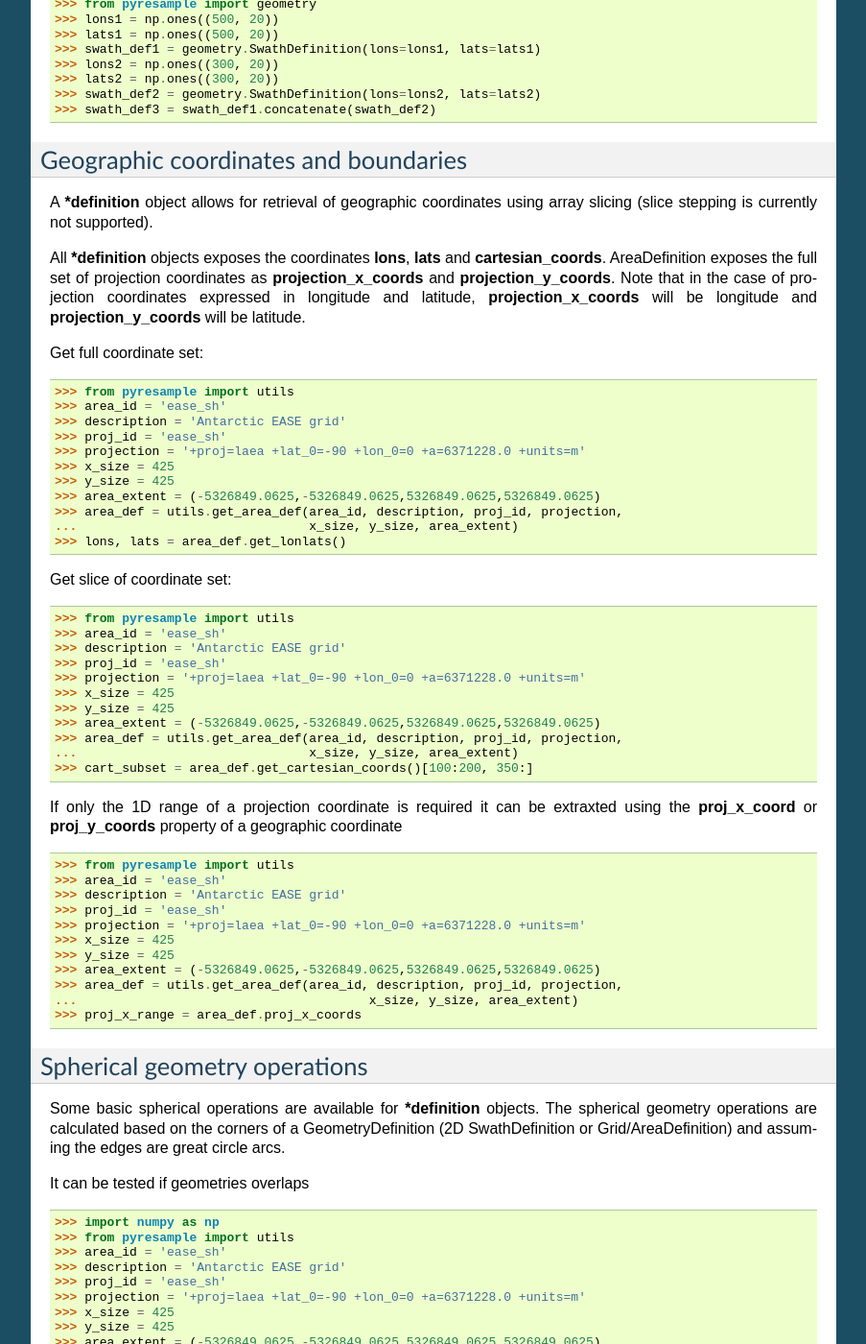
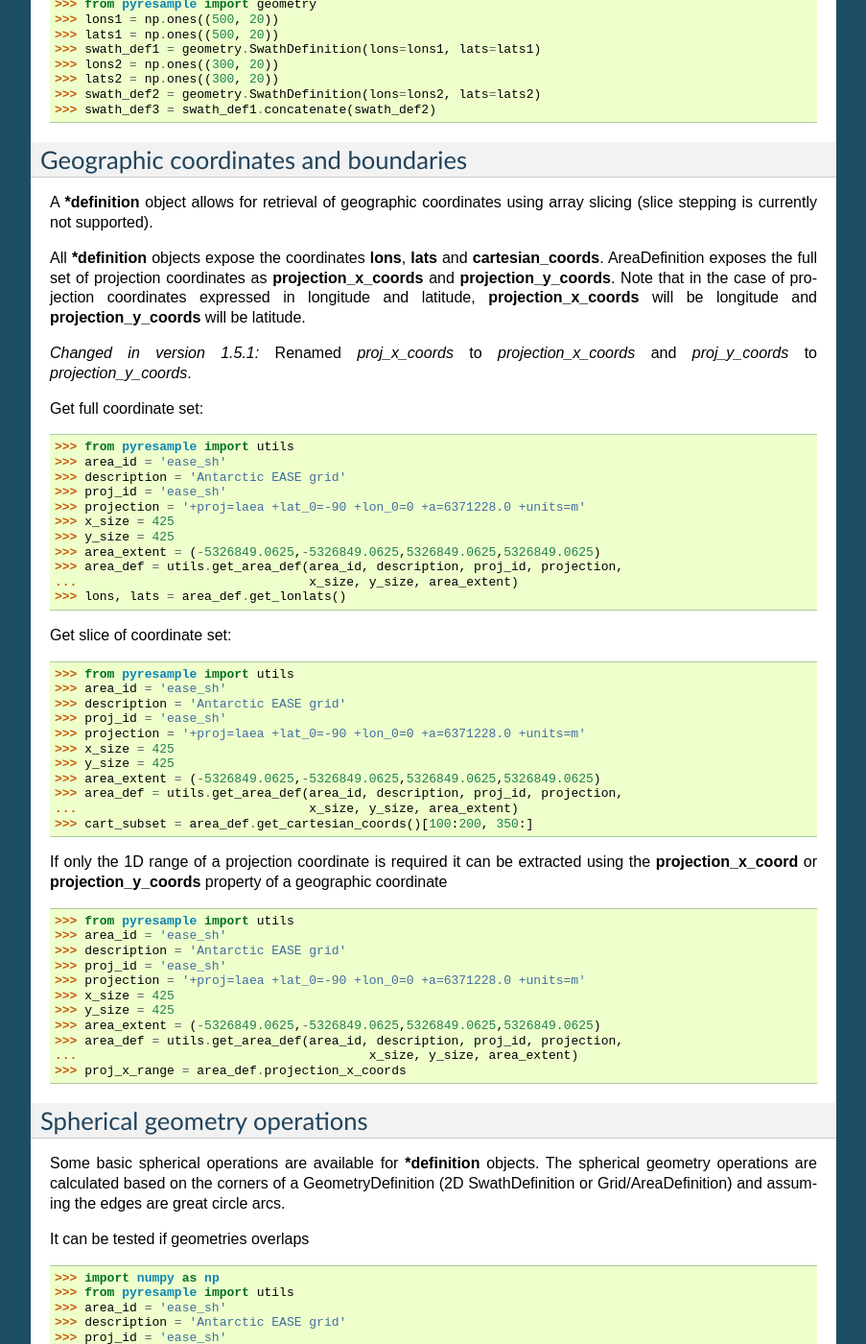
Before and after one commit to pytroll/pyresample, a Sphinx documentation site: the page built from docs/source/geo_def.rst, in a window 1280 px wide and 1400 px high, scrolled down 4010 px. Shown: the whole window at 96% size, without its empty margins (198-1101 px from the left). Built offline with Sphinx 7.4.7, drawn with Linux system fonts in a browser that asks for light colours.

Commit message:
Rename `proj_x/y_coords` to `projection_x/y_coords`
Fix #13

```diff
--- a/docs/source/geo_def.rst
+++ b/docs/source/geo_def.rst
@@ -267,12 +267,17 @@ Geographic coordinates and boundaries
 -------------------------------------
 A ***definition** object allows for retrieval of geographic coordinates using array slicing (slice stepping is currently not supported).
 
-All ***definition** objects exposes the coordinates **lons**, **lats** and **cartesian_coords**.
+All ***definition** objects expose the coordinates **lons**, **lats** and **cartesian_coords**.
 AreaDefinition exposes the full set of projection coordinates as
 **projection_x_coords** and **projection_y_coords**. Note that in the case of
 projection coordinates expressed in longitude and latitude,
 **projection_x_coords** will be longitude and **projection_y_coords** will be
 latitude.
+
+.. versionchanged:: 1.5.1
+
+    Renamed `proj_x_coords` to `projection_x_coords` and `proj_y_coords`
+    to `projection_y_coords`.
 
 Get full coordinate set:
 
@@ -306,8 +311,8 @@ Get slice of coordinate set:
  ...                               x_size, y_size, area_extent)
  >>> cart_subset = area_def.get_cartesian_coords()[100:200, 350:]
 
-If only the 1D range of a projection coordinate is required it can be extraxted
-using the **proj_x_coord** or **proj_y_coords** property of a geographic coordinate
+If only the 1D range of a projection coordinate is required it can be extracted
+using the **projection_x_coord** or **projection_y_coords** property of a geographic coordinate
 
 .. doctest::
 
@@ -321,7 +326,7 @@ using the **proj_x_coord** or **proj_y_coords** property of a geographic coordin
  >>> area_extent = (-5326849.0625,-5326849.0625,5326849.0625,5326849.0625)
  >>> area_def = utils.get_area_def(area_id, description, proj_id, projection,
  ...                  			   x_size, y_size, area_extent)
- >>> proj_x_range = area_def.proj_x_coords
+ >>> proj_x_range = area_def.projection_x_coords
 
 Spherical geometry operations
 -----------------------------
```
Also changed, not shown: 2 other files.
